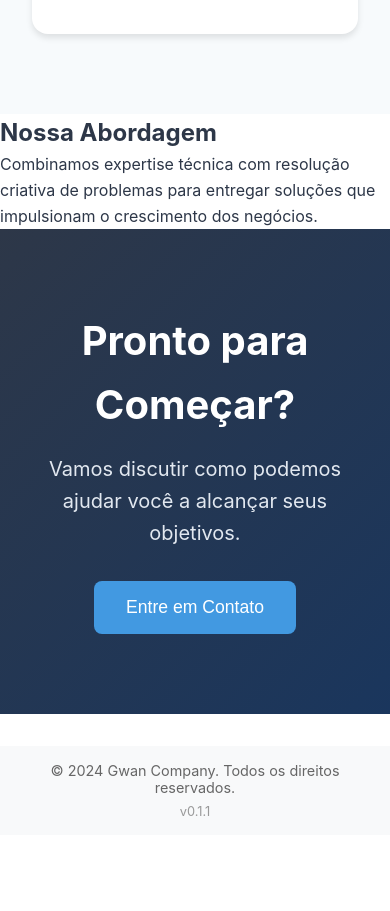
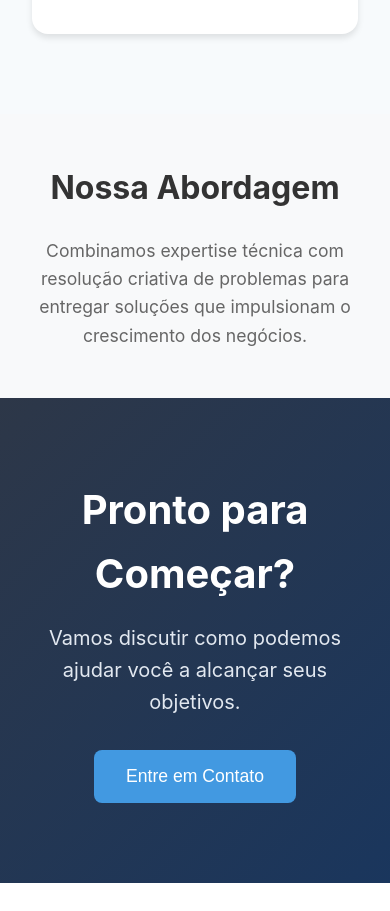
Before and after one commit to rastamansp/gwan-site, a React (Create React App) app: page / in a window 390 px wide. Shown: the part 3150-4061 px from the top of the page. Before the commit the page ends 3985 px from the top, so only its background shows below. Built offline with nearby package versions, Linux system fonts and the light colour scheme.

Commit message:
style: improve approach section formatting and responsiveness

```diff
--- a/src/components/HomePage.css
+++ b/src/components/HomePage.css
@@ -229,3 +229,44 @@
   color: #666;
   line-height: 1.6;
 }
+
+/* Approach Section */
+.approach {
+  padding: 4rem 2rem;
+  background-color: #f8f9fa;
+  text-align: center;
+}
+
+.approach-content {
+  max-width: 800px;
+  margin: 0 auto;
+}
+
+.approach h2 {
+  font-size: 2.5rem;
+  color: #333;
+  margin-bottom: 1.5rem;
+}
+
+.approach-description {
+  font-size: 1.2rem;
+  line-height: 1.6;
+  color: #666;
+  max-width: 600px;
+  margin: 0 auto;
+}
+
+@media (max-width: 768px) {
+  .approach {
+    padding: 3rem 1rem;
+  }
+
+  .approach h2 {
+    font-size: 2rem;
+  }
+
+  .approach-description {
+    font-size: 1.1rem;
+    padding: 0 1rem;
+  }
+}
--- a/src/components/HomePage.tsx
+++ b/src/components/HomePage.tsx
@@ -53,8 +53,10 @@ const HomePage: React.FC = () => {
 
       {/* Approach Section */}
       <section className="approach">
-        <h2>{t.approach.title}</h2>
-        <p>{t.approach.description}</p>
+        <div className="approach-content">
+          <h2>{t.approach.title}</h2>
+          <p className="approach-description">{t.approach.description}</p>
+        </div>
       </section>
 
       {/* CTA Section */}
```
